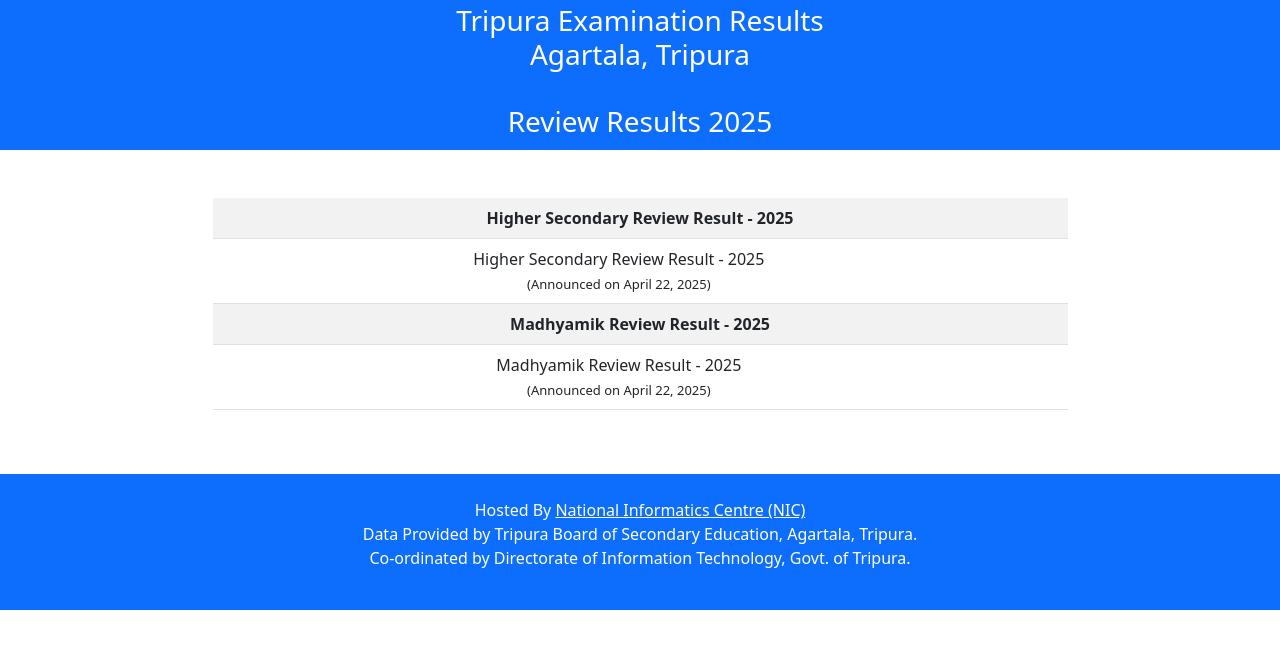
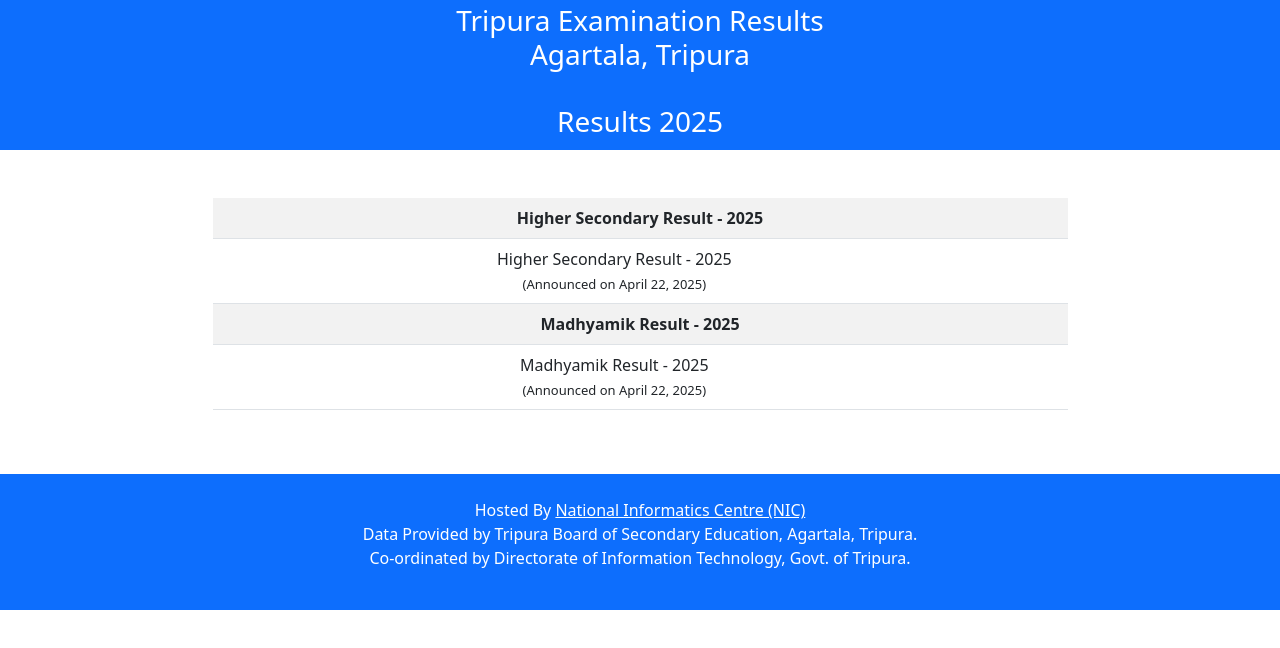
Before and after one commit to Sumanta077/TBSE, a plain HTML site: page index.html in a window 1280 px wide. Drawn offline with nearby package versions, Linux system fonts and the light colour scheme.

Commit message:
Add files via upload

```diff
--- a/index.html
+++ b/index.html
@@ -1,7 +1,7 @@
 <!DOCTYPE html>
 <!-- saved from url=(0033)https://tbresults.tripura.gov.in/ -->
 <html lang="en"><head><meta http-equiv="Content-Type" content="text/html; charset=UTF-8">
-    <title>TBSE Review Results 2024</title>
+    <title>TBSE Results 2025</title>
 
   <meta name="viewport" content="width=device-width, initial-scale=1">
   <!--<link href="https://cdn.jsdelivr.net/npm/bootstrap@5.2.3/dist/css/bootstrap.min.css" rel="stylesheet">
@@ -20,7 +20,7 @@
 <div class="p-1 bg-primary text-white text-center">
   <h3>Tripura Examination Results<br>
 Agartala, Tripura  <br><br>
-Review Results 2025 </h3>
+Results 2025 </h3>
 </div>
 
 <div class="container mt-5">
@@ -33,25 +33,25 @@ Review Results 2025 </h3>
 
     <tr>
 
-      <td colspan="2" class="font-weight-bold"><b>Higher Secondary Review Result - 2025</b></td>
+      <td colspan="2" class="font-weight-bold"><b>Higher Secondary Result - 2025</b></td>
 
 
     </tr>
     <tr>
 
-      <td>Higher Secondary Review Result - 2025<br>
+      <td>Higher Secondary Result - 2025<br>
 <span style="font-size:13px;">(Announced on April 22, 2025)</span></td>
       <td></td><!-- <a href="res_hs_2024_re_tbse_hs_tri_12_board_hs_try_final_20_pub_24_htm_hs_esbt_view_nic_12_hs_final.html"><b>Click Here for Result</b></a>-->
     </tr>
     <tr>
 
-      <td colspan="2" class="font-weight-bold"><b>Madhyamik Review Result - 2025</b></td>
+      <td colspan="2" class="font-weight-bold"><b>Madhyamik Result - 2025</b></td>
 
 
     </tr>
     <tr>
 
-      <td>	Madhyamik Review Result - 2025<br>
+      <td>	Madhyamik Result - 2025<br>
 <span style="font-size:13px;">(Announced on April 22, 2025)</span></td>
       <td></td><!--<a href="res_2024_re_tri_tbse_mp_esbt_mp_final_try_24_board_10_mp_20_pub_htm_nic_view_10_md_final.html"><b>Click Here for Result</b></a>-->
     </tr>
```
